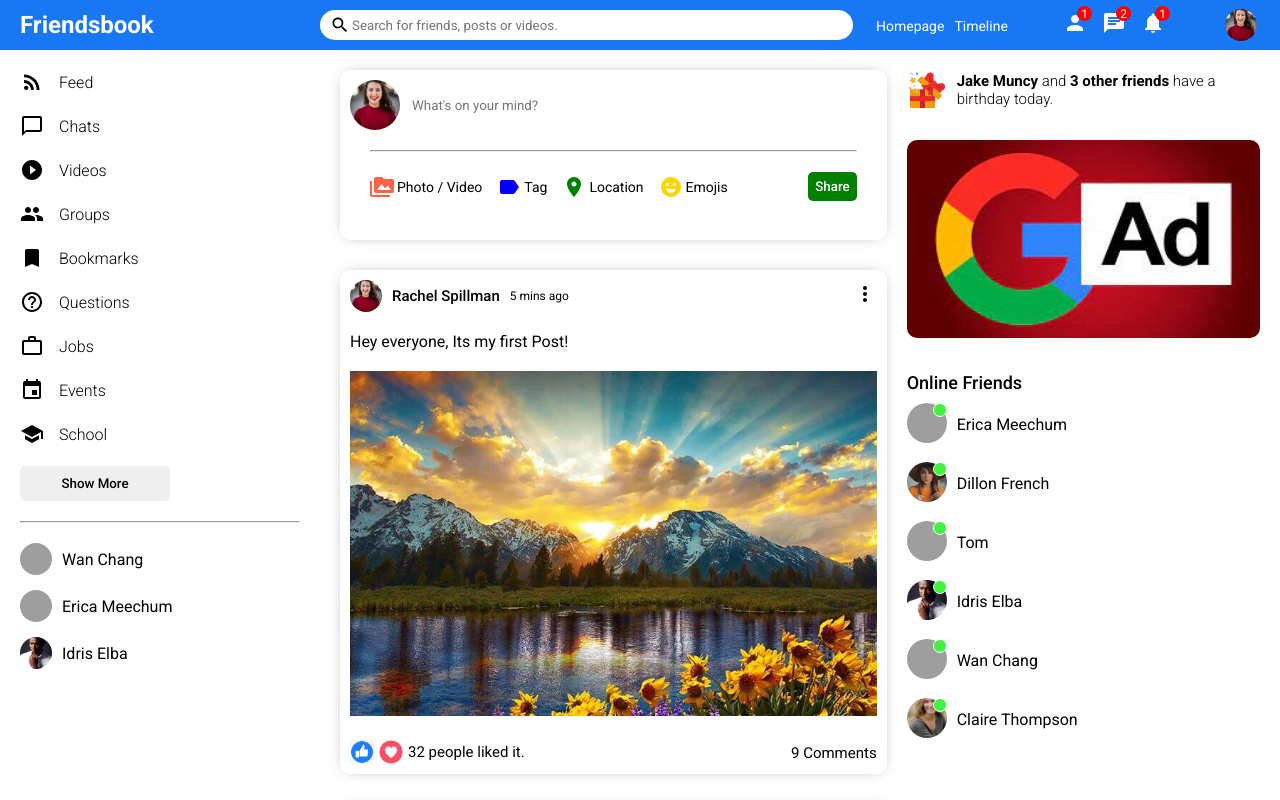
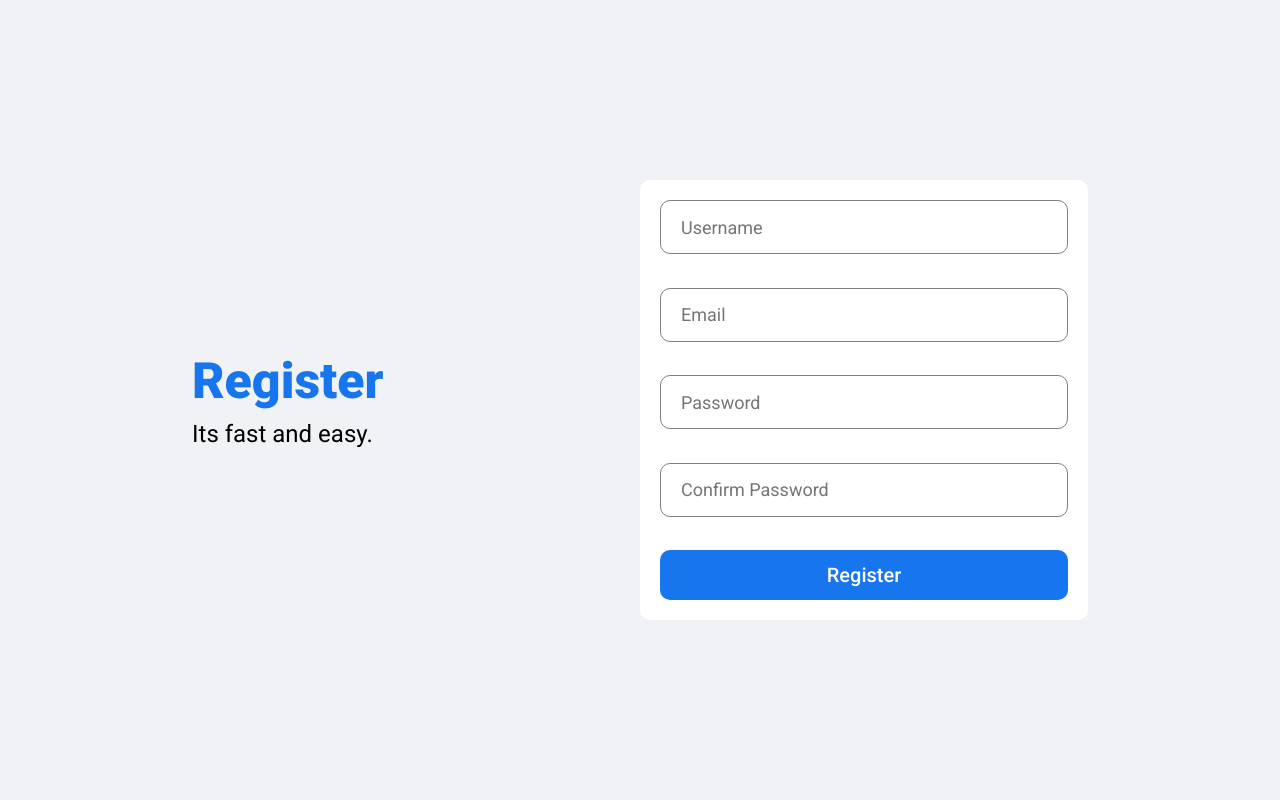
Before and after one commit to Karla-Abad/friendsbook, a React (Create React App) app in the folder client/: page /register in a window 1280 px wide. Shown: the top 800 px of the page. Built offline with nearby package versions, Linux system fonts and the light colour scheme; grey boxes are pictures that could not be loaded.

Commit message:
React Router
Set routes on App.js

```diff
--- a/client/package.json
+++ b/client/package.json
@@ -13,6 +13,7 @@
     "@testing-library/user-event": "^13.5.0",
     "react": "^17.0.2",
     "react-dom": "^17.0.2",
+    "react-router-dom": "^6.2.2",
     "react-scripts": "5.0.0",
     "web-vitals": "^2.1.4"
   },
--- a/client/src/App.js
+++ b/client/src/App.js
@@ -3,14 +3,18 @@
 import Profile from "./pages/profile/Profile";
 import Register from "./pages/register/Register";
 import Home from "./pages/home/Home";
+import { BrowserRouter, Routes, Route } from "react-router-dom";
 
 function App() {
   return (
-    <>
-      {/* <Login />; */}
-      <Home />
-      {/* <Profile /> */}
-    </>
+    <BrowserRouter>
+      <Routes>
+        <Route path="/" element={<Home />} />
+        <Route path="/login" element={<Login />} />
+        <Route path="/register" element={<Register />} />
+        <Route path="/profile/:username" element={<Profile />} />
+      </Routes>
+    </BrowserRouter>
   );
 }
 
--- a/client/src/components/post/Post.js
+++ b/client/src/components/post/Post.js
@@ -2,6 +2,7 @@
 import { MoreVert } from "@material-ui/icons";
 
 const Post = (props) => {
+  const PF = process.env.REACT_APP_PUBLIC_FOLDER;
   return (
     <div className="post">
       <div className="postWrapper">
--- a/client/src/pages/register/Register.jsx
+++ b/client/src/pages/register/Register.jsx
@@ -10,10 +10,10 @@
             </div>
             <div className="loginRight">
                 <div className="loginBox">
-                    <input placeholder="First Name" className="loginInput" />
-                    <input placeholder="Last Name" className="loginInput" />
+                    <input placeholder="Username" className="loginInput" />
                     <input placeholder="Email" className="loginInput" />
                     <input placeholder="Password" className="loginInput" />
+                    <input placeholder="Confirm Password" className="loginInput" />
                     <button className="loginButton">Register</button>
 
                 </div>
```
Also changed, not shown: 2 other files (tests, documents, lock files or other folders).
